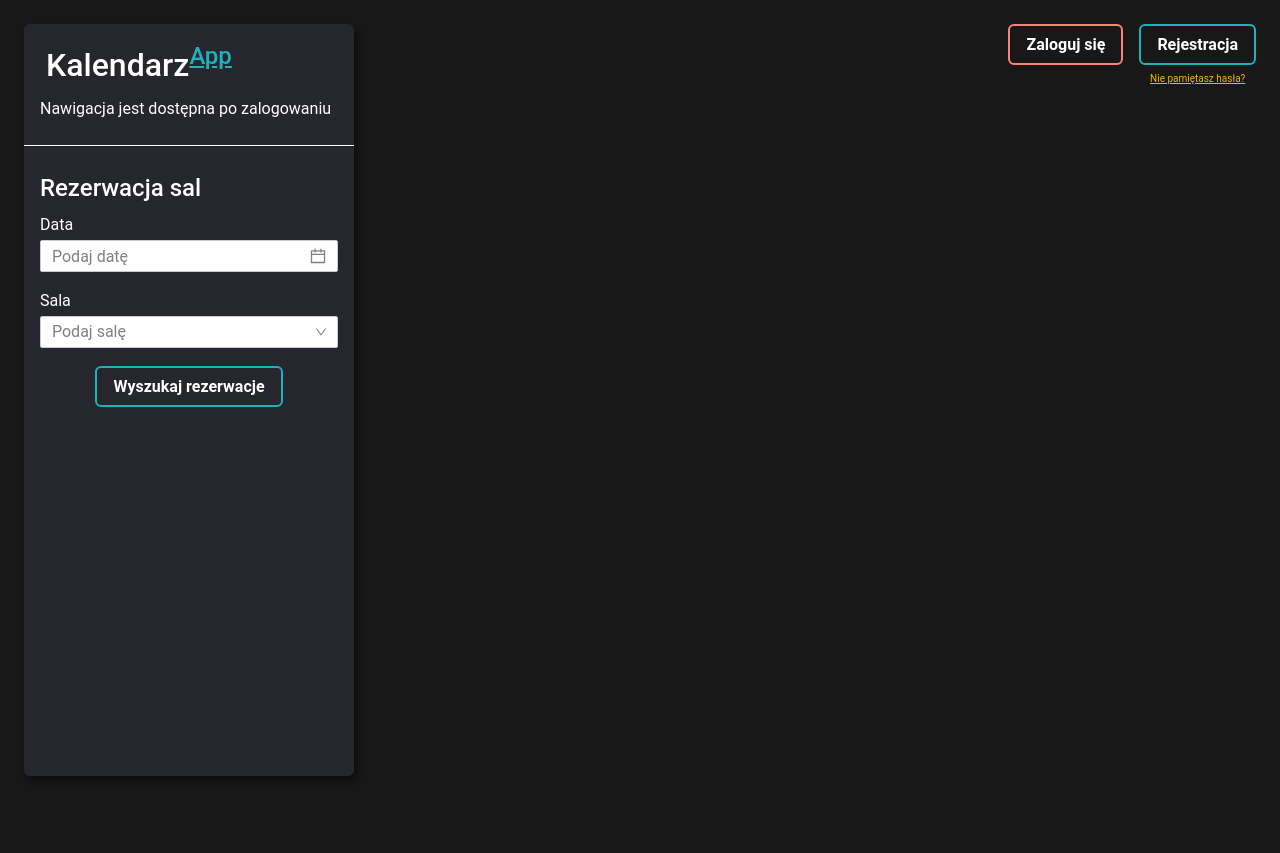
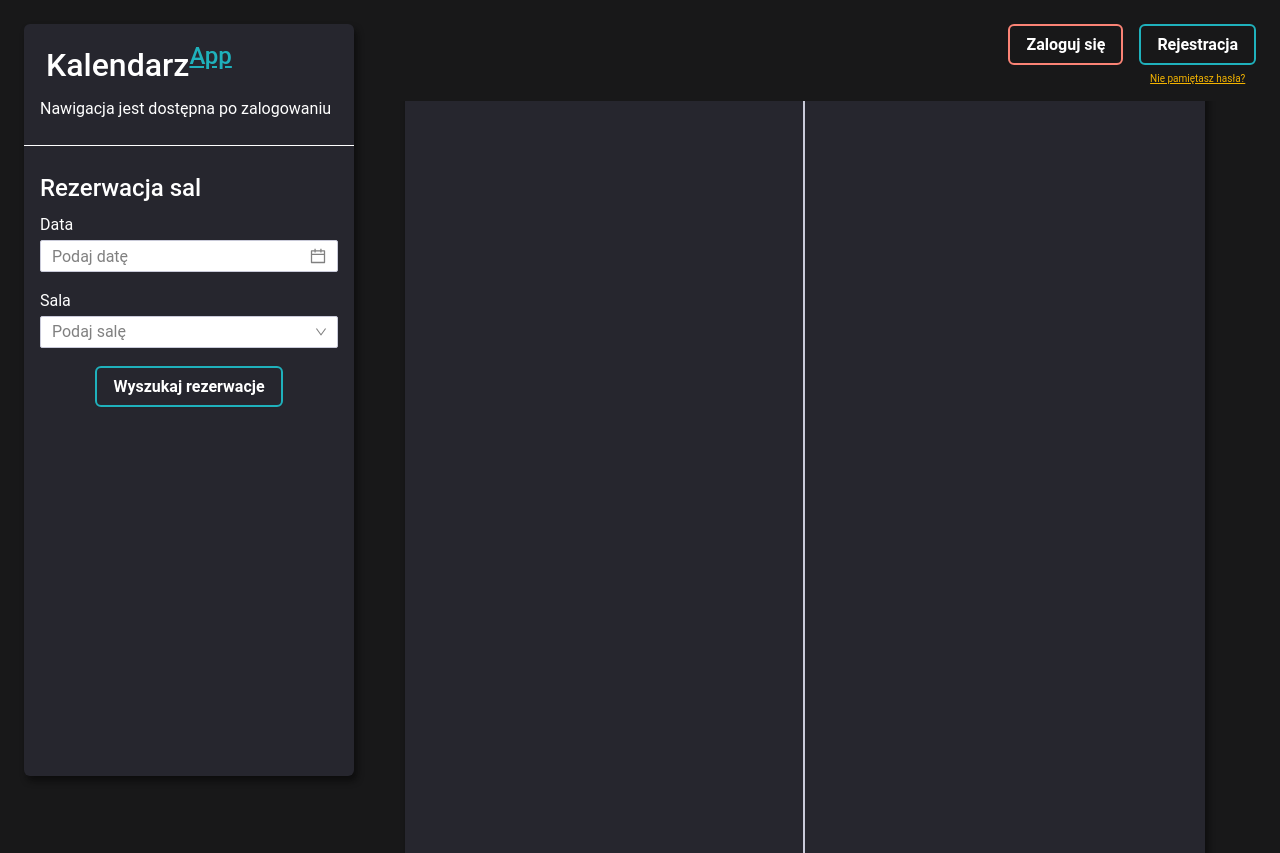
Before and after one commit to Terminatt/kalendarz-app, a React (Create React App) app in the folder front/: page /admin-zone/room-types in a window 1280 px wide. Built offline with nearby package versions, Linux system fonts and the light colour scheme; no server answers.

Commit message:
feat(front): add two column layout

```diff
--- a/front/src/App.less
+++ b/front/src/App.less
@@ -77,6 +77,7 @@ body {
 
       &-container {
         padding-bottom: 80px;
+        height: 100%;
       }
     }
   }
--- a/front/src/App.tsx
+++ b/front/src/App.tsx
@@ -12,6 +12,7 @@ import 'styles/global.less';
 import 'styles/overrides.less';
 import 'styles/animations.less';
 import './App.less';
+import RoomTypes from '@pages/AdminZone/RoomTypes/RoomTypes';
 
 const AppHeader = () => (
     <span className="header-text">
@@ -43,8 +44,10 @@ const App: React.FC = () => {
                         <div className="app-content-routes-container">
                             <Routes>
                                 <Route path="/" element={<Home />} />
-                                <Route path="/user-zone" element={<div>user zone</div>} />
-                                <Route path="/admin-zone" element={<div>admin zone</div>} />
+                                <Route path="admin-zone">
+                                    <Route path="room-types" element={<RoomTypes />} />
+                                </Route>
+                                <Route path="user-zone" element={<div>user zone</div>} />
                             </Routes>
                         </div>
                     </div>
--- a/front/src/components/Calendar/CalendarItem/CalendarItem.less
+++ b/front/src/components/Calendar/CalendarItem/CalendarItem.less
@@ -5,7 +5,7 @@
   border: none;
   border-radius: @border-radius-calendar;
   box-shadow: @box-shadow-tiny;
-  border-left: 3px solid @border-color;
+  border-left: 3px solid @border-color-base;
   cursor: pointer;
 
   &-normal {
--- a/front/src/components/TransparentButton/TransparentButton.less
+++ b/front/src/components/TransparentButton/TransparentButton.less
@@ -24,6 +24,6 @@
 
   &:focus {
     background-color: transparent;
-    outline: 1px solid @border-color;
+    outline: 1px solid @border-color-base;
   }
 }
--- /dev/null
+++ b/front/src/components/TwoColumnLayout/TwoColumnLayout.less
@@ -0,0 +1,18 @@
+@import '~styles/variables.less';
+
+.two-column {
+  display: flex;
+  background-color: @primary-bg;
+  padding: @padding-small;
+  border-radius: @border-radius-regular;
+  box-shadow: @box-shadow-mild;
+  &-left {
+    width: 50%;
+    border-right: 2px solid @border-color-base;
+    padding: @padding-small;
+  }
+  &-right {
+    width: 50%;
+    padding: @padding-small;
+  }
+}
--- /dev/null
+++ b/front/src/components/TwoColumnLayout/TwoColumnLayout.tsx
@@ -0,0 +1,25 @@
+import { GenericReactContent } from '@generics/generics';
+import React from 'react';
+import './TwoColumnLayout.less';
+
+export interface TwoColumnLayoutProps {
+  left: GenericReactContent;
+  right: GenericReactContent;
+  className?: string;
+}
+
+const TwoColumnLayout: React.FC<TwoColumnLayoutProps> = (props) => {
+    const { left, right, className } = props;
+    return (
+        <div className={`two-column ${className || ''}`}>
+            <div className="two-column-left">
+                {left}
+            </div>
+            <div className="two-column-right">
+                {right}
+            </div>
+        </div>
+    );
+};
+
+export default TwoColumnLayout;
--- a/front/src/components/sidebar/Sidebar.less
+++ b/front/src/components/sidebar/Sidebar.less
@@ -19,7 +19,7 @@
             }
 
             &-link:focus {
-                outline: 2px solid @border-color;
+                outline: 2px solid @border-color-base;
                 width: max-content;
                 height: max-content;
             }
--- /dev/null
+++ b/front/src/pages/AdminZone/RoomTypes/RoomTypes.less
@@ -0,0 +1,12 @@
+@import '~styles/mixins.less';
+@import '~styles/variables.less';
+
+.room-types {
+  .full-size();
+  .center();
+
+  &-layout {
+    width: 800px;
+    height: 900px;
+  }
+}
--- /dev/null
+++ b/front/src/pages/AdminZone/RoomTypes/RoomTypes.tsx
@@ -0,0 +1,16 @@
+import TwoColumnLayout from '@components/TwoColumnLayout/TwoColumnLayout';
+import React from 'react';
+
+import './RoomTypes.less';
+
+const RoomTypes: React.FC = () => (
+    <div className="room-types">
+        <TwoColumnLayout
+            left={<div>left</div>}
+            right={<div>right</div>}
+            className="room-types-layout"
+        />
+    </div>
+);
+
+export default RoomTypes;
--- a/front/src/styles/variables.less
+++ b/front/src/styles/variables.less
@@ -11,6 +11,7 @@
 @heading-color: #FFFFFF;
 @text-color: #FFFFFF;
 @border-color-base: #C9CAD9;
+@divider-color: #C9CAD9;
 @text-color-secondary: #CBCBCB;
 @picker-basic-cell-disabled-bg: rgba(0, 0, 0, 0.04);
 @font-size-base: 16px;
@@ -27,7 +28,6 @@
 @menu-bg: @primary-bg;
 @menu-popup-bg: @primary-bg;
 @menu-inline-submenu-bg: @primary-bg;
-@border-color: #FFFFFF;
 @btn-disable-color: @text-color-secondary;
 @btn-disable-bg: transparent;
 @btn-disable-border: lighten(@disabled, 10%);
```
